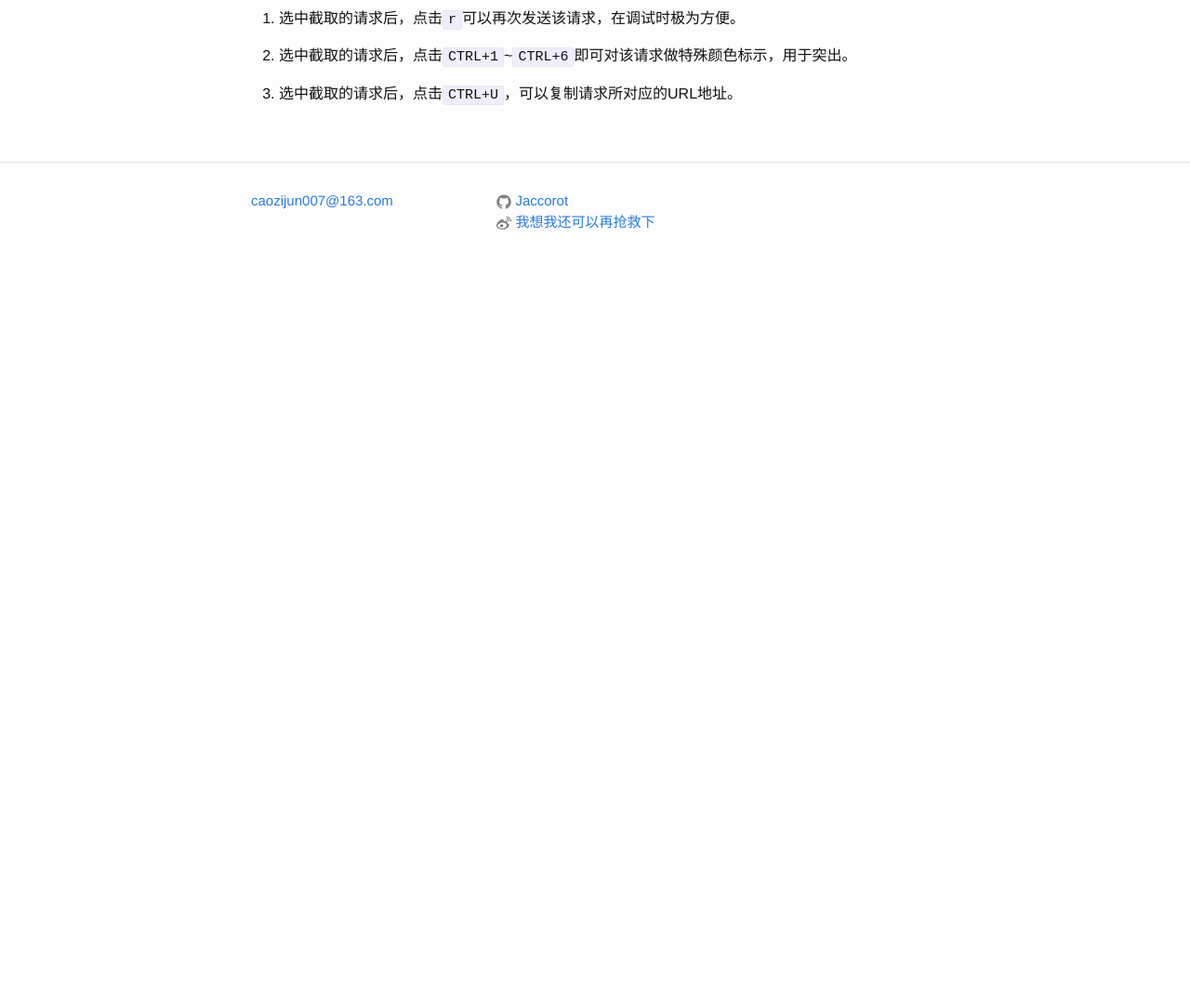
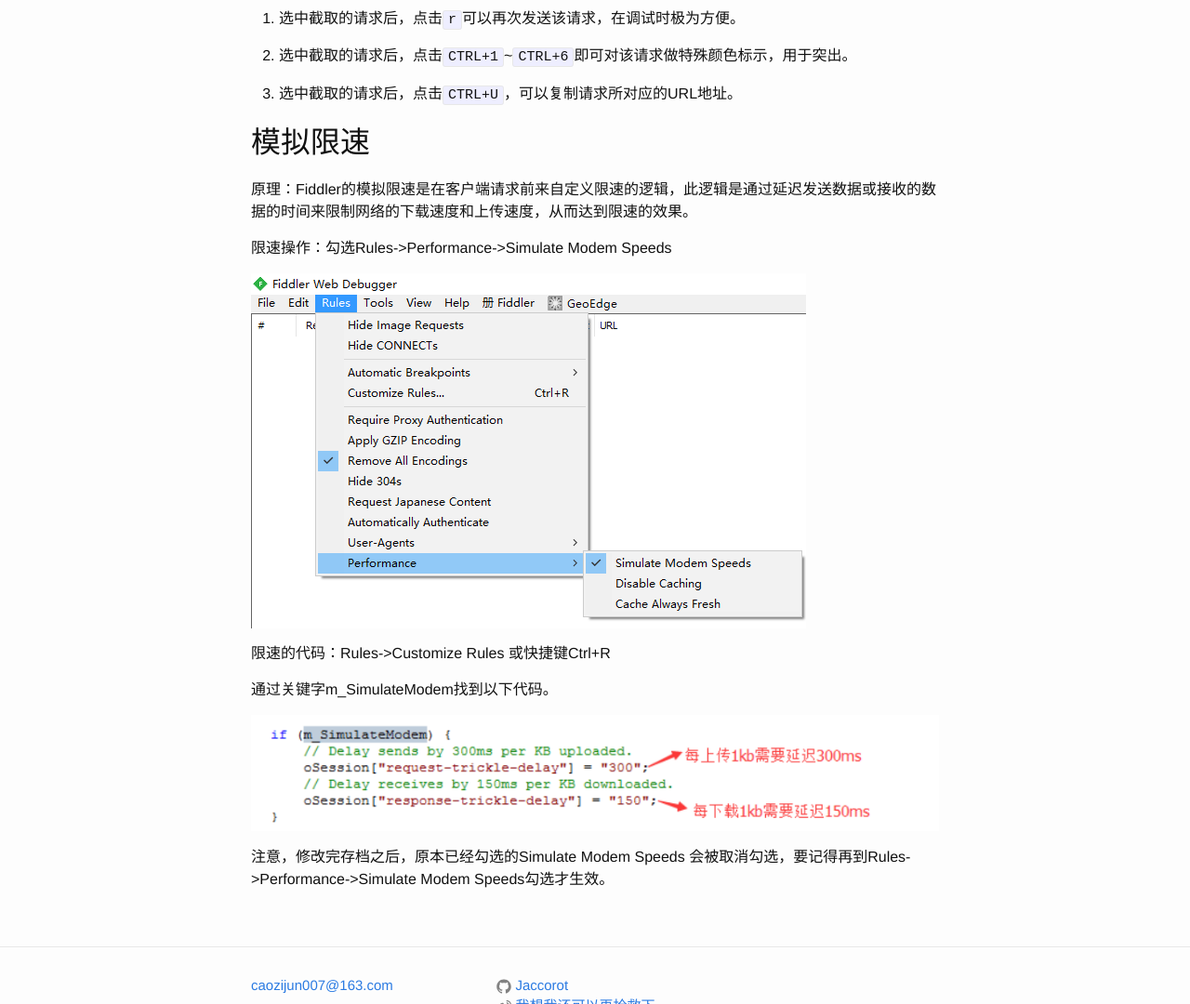
Before and after one commit to Jaccorot/Jaccorot.github.io, a Jekyll site: the page built from _posts/2016-03-29-Fiddler-Basics.markdown, in a window 1280 px wide and 1400 px high, scrolled down 3927 px. Shown: the part 320-1400 px from the top of the window at 93% size. Built offline with Jekyll 4.4.1, drawn with Linux system fonts in a browser that asks for light colours; before the commit the page ends 4557 px from its top, so only the background shows below that.

Commit message:
add the limit net speed to the 20160329

```diff
--- a/_posts/2016-03-29-Fiddler-Basics.markdown
+++ b/_posts/2016-03-29-Fiddler-Basics.markdown
@@ -71,3 +71,19 @@
 2. 选中截取的请求后，点击`CTRL+1`~`CTRL+6`即可对该请求做特殊颜色标示，用于突出。
 
 3. 选中截取的请求后，点击`CTRL+U`，可以复制请求所对应的URL地址。
+
+## 模拟限速
+
+原理：Fiddler的模拟限速是在客户端请求前来自定义限速的逻辑，此逻辑是通过延迟发送数据或接收的数据的时间来限制网络的下载速度和上传速度，从而达到限速的效果。
+
+限速操作：勾选Rules->Performance->Simulate Modem Speeds
+
+![Limit](../static/images/20160329/20160329_fiddler_limit_choice.png)
+
+限速的代码：Rules->Customize Rules 或快捷键Ctrl+R
+
+通过关键字m_SimulateModem找到以下代码。
+
+![Limit](../static/images/20160329/20160329_fiddler_limit_script.png)
+
+注意，修改完存档之后，原本已经勾选的Simulate Modem Speeds 会被取消勾选，要记得再到Rules->Performance->Simulate Modem Speeds勾选才生效。
```
Also changed, not shown: static/images/20160329/20160329_fiddler_limit_choice.png (added), static/images/20160329/20160329_fiddler_limit_script.png (added).
